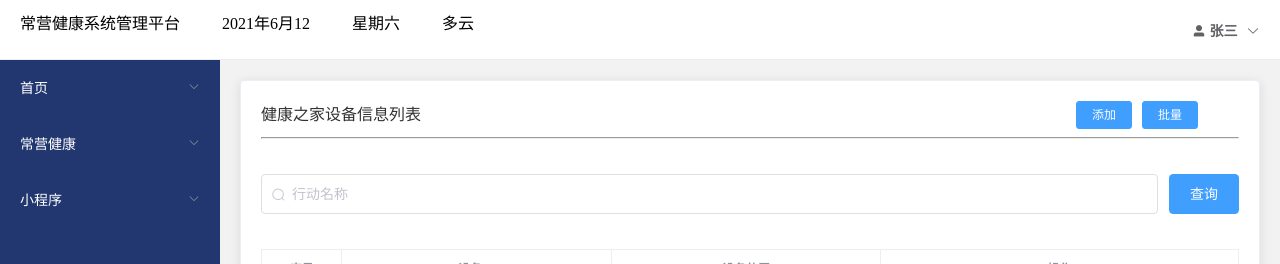
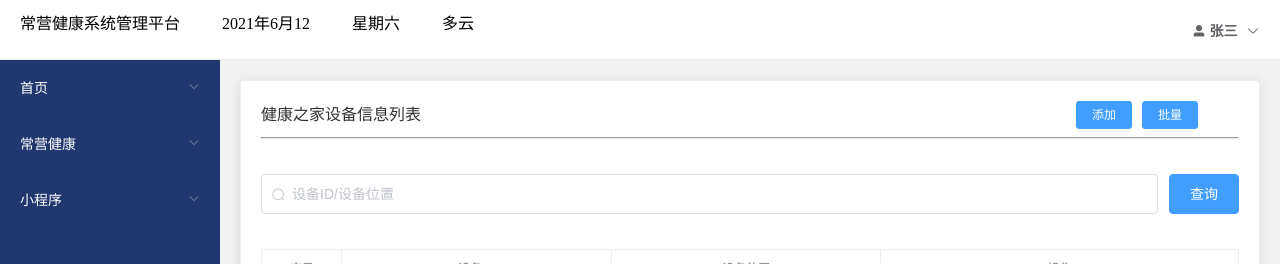
Before and after one commit to ygyGitHub/localHealth, a Vue app: page /#/equipment in a window 1280 px wide. Shown: the top 264 px of the page. Built offline with nearby package versions, Linux system fonts and the light colour scheme.

Commit message:
设备信息

```diff
--- a/src/views/health/equipment.vue
+++ b/src/views/health/equipment.vue
@@ -11,7 +11,7 @@
       </el-row>
       <hr />
       <el-row style="margin:35px 0px">
-        <el-col :span="22"><el-input placeholder="行动名称" prefix-icon="el-icon-search" v-model="search"></el-input></el-col>
+        <el-col :span="22"><el-input placeholder="设备ID/设备位置" prefix-icon="el-icon-search" v-model="search"></el-input></el-col>
         <el-col :span="2"><el-button type="primary" style="float:right" @click="getData">查询</el-button></el-col>
       </el-row>
       <div>
```
